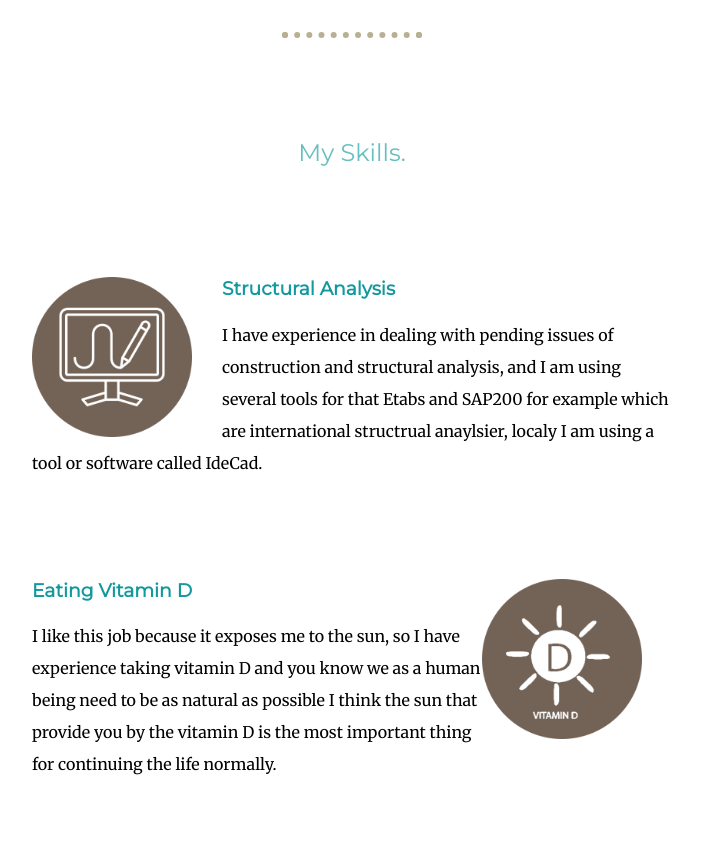
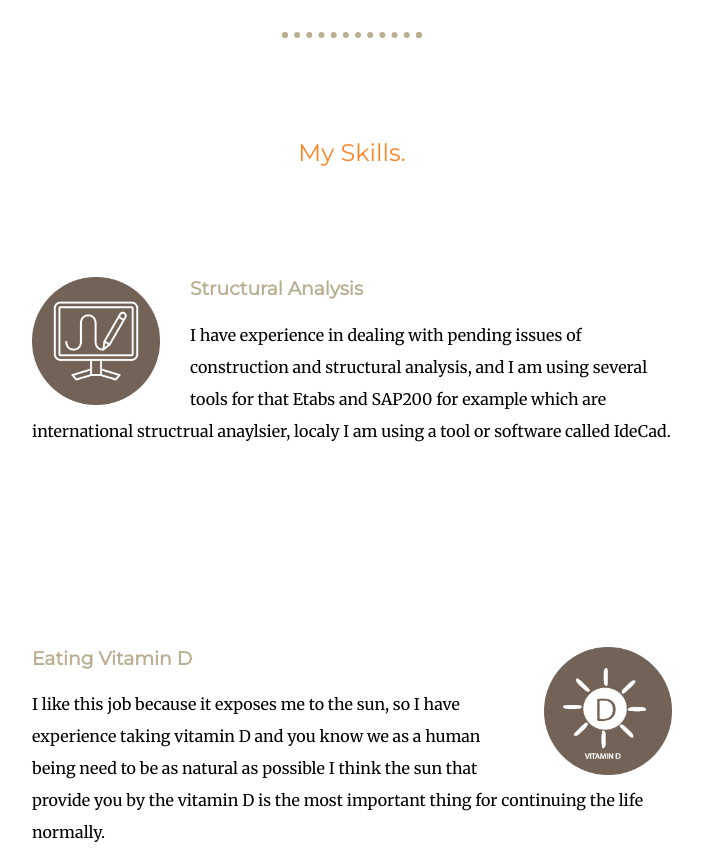
Before and after one commit to alhasann/mycv, a plain HTML site: page index.html in a window 1280 px wide. Shown: the part 1480-2331 px from the top of the page, without its empty margins (288-991 px from the left). Drawn offline with Linux system fonts and the light colour scheme.

Commit message:
Add files via upload

```diff
--- a/css/styles.css
+++ b/css/styles.css
@@ -9,19 +9,19 @@ h1{
     margin: 50px auto 0 auto ;
     font-size: 5.625rem;
     font-family: 'Sacramento', cursive;
-    color:#66BFBF;
+    color:#FF8426;
 
 }
 h2{
     font-family: 'Montserrat', sans-serif;
-    font-size: 2.5 rem ;
-    color:#66BFBF;
+    font-size: 3.5 rem ;
+    color:#FF8426;
     font-weight:normal;
     padding-bottom:10px;
 }
 h3{
     font-family: 'Montserrat', sans-serif;
-    color:#11999E;
+    color:#BAAF92;
     text-align:left;
 
 }
@@ -61,7 +61,7 @@ hr{
 }
 
 .bottom-container{
-    background-color:#FF8426;
+    background-color:#785E4D;
     margin-top:100px;
     padding:50px 0 20px 0 ;
     color:white;
@@ -80,6 +80,7 @@ hr{
     position:absolute;
     right:300px;
     top: 50px;
+    width:20%;
 }
 .bottom-cloud{
     position:absolute;
@@ -89,14 +90,14 @@ hr{
 }
 
 .sa{
-    width:25% ;
+    width:20% ;
     float:left;
     margin-right:30px;
 }
 .vd{
-    width:25%;
+    width:20%;
     float:right;
-    margin-right:30px;
+    margin-left:30px;
 }
 .me{
     width:200px ;
@@ -140,6 +141,6 @@ hr{
   /* skill row */
 .skill-row{
     width:50%;
-    margin: 100px auto 100px auto;
+    margin: 100px auto 200px auto;
     text-align:left;
     }
```
